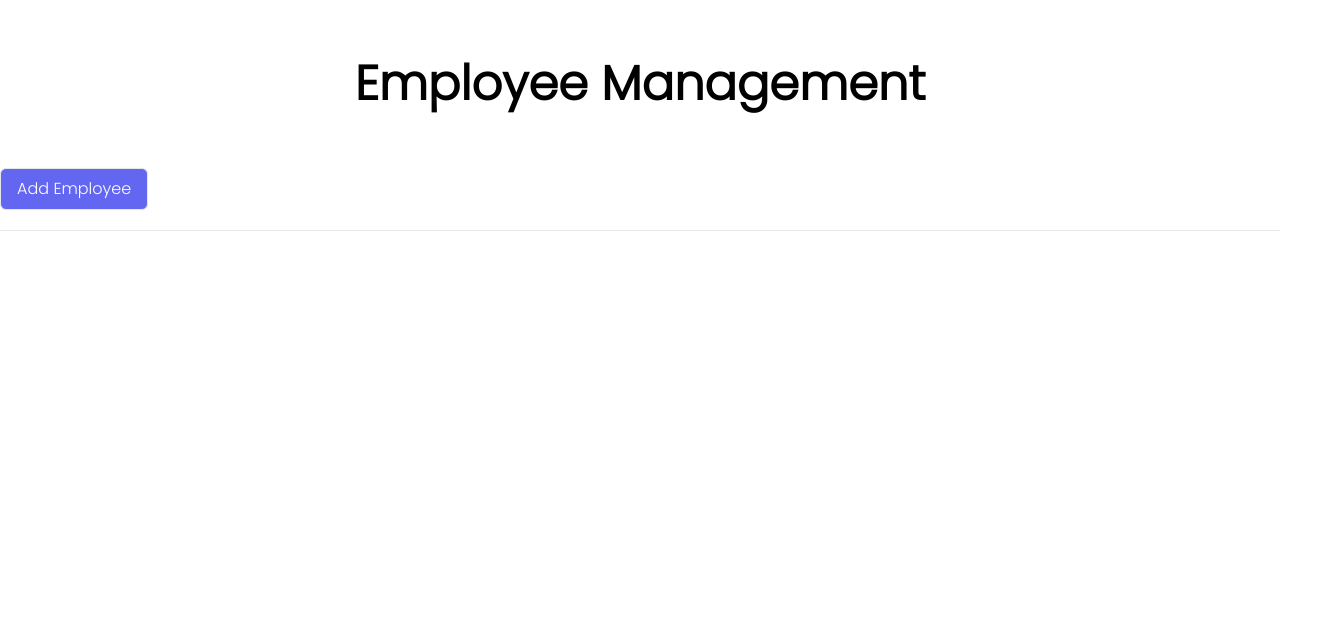
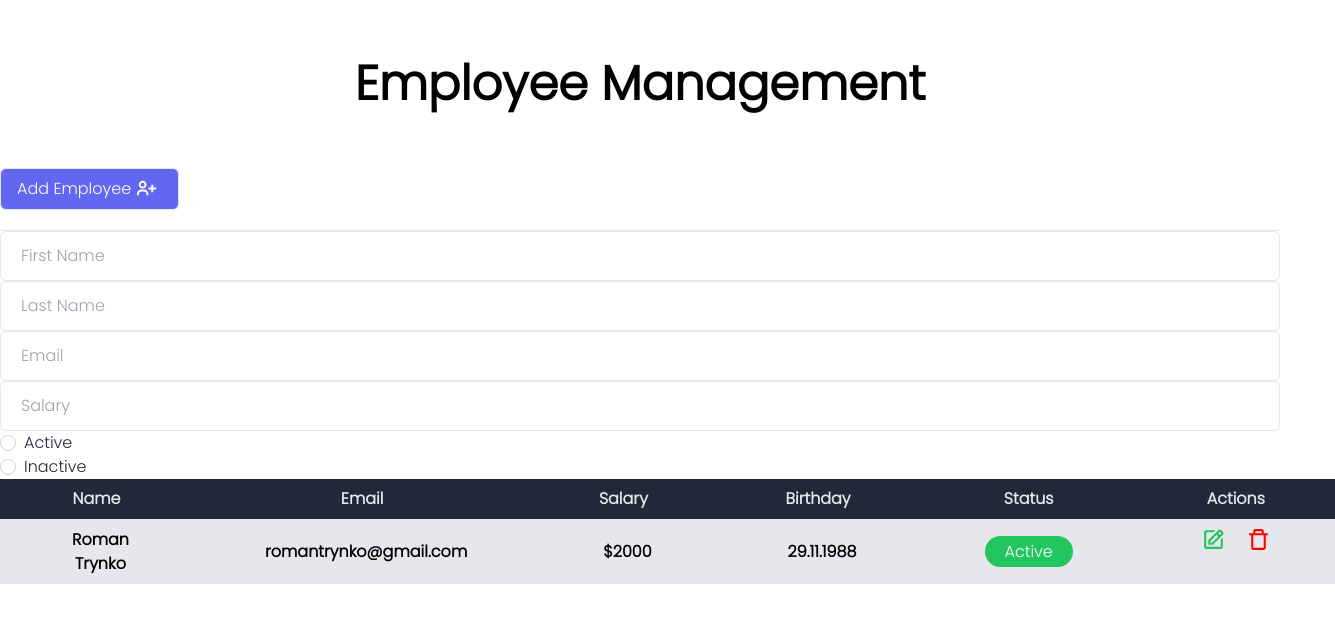
Before and after one commit to romantrynko/next-crud-learning, a Next.js app: page / in a window 1280 px wide. Shown: the top 622 px of the page, 1335 px wide, since content can reach past the window. Built offline with nearby package versions, Linux system fonts and the light colour scheme.

Commit message:
added user form

```diff
--- /dev/null
+++ b/components/form.js
@@ -0,0 +1,64 @@
+export const From = () => {
+  return (
+    <form>
+      <div className="input-type">
+        <input
+          type="text"
+          name="firstname"
+          placeholder="First Name"
+          className="border w-full px-5 py-3 focus:outline-none rounded-md"
+        />
+      </div>
+      <div className="input-type">
+        <input
+          type="text"
+          name="lastname"
+          placeholder="Last Name"
+          className="border w-full px-5 py-3 focus:outline-none rounded-md"
+        />
+      </div>
+      <div className="input-type">
+        <input
+          type="text"
+          name="email"
+          placeholder="Email"
+          className="border w-full px-5 py-3 focus:outline-none rounded-md"
+        />
+      </div>
+      <div className="input-type">
+        <input
+          type="text"
+          name="salary"
+          placeholder="Salary"
+          className="border w-full px-5 py-3 focus:outline-none rounded-md"
+        />
+      </div>
+      <div className="input-type">
+        <div className="form-check">
+          <input
+            type="radio"
+            name="status"
+            value="Active"
+            id="radioDefault1"
+            className="form-check-input appearance-none rounded-full h-4 w-4 border border-gray-300 bg-white checked:bg-green-500 checked:border-gray-500 focus:outline-none transition duration-200 mt-1 align-top bg-no-repeat bg-center bg-contain float-left mr-2 cursor-pointer"
+          />
+          <label htmlFor="radioDefault1" className="inline-block text-gray-800">
+            Active
+          </label>
+        </div>
+        <div className="form-check">
+          <input
+            type="radio"
+            name="status"
+            value="Inactive"
+            id="radioDefault2"
+            className="form-check-input appearance-none rounded-full h-4 w-4 border border-gray-300 bg-white checked:bg-red-500 checked:border-gray-500 focus:outline-none transition duration-200 mt-1 align-top bg-no-repeat bg-center bg-contain float-left mr-2 cursor-pointer"
+          />
+          <label htmlFor="radioDefault2" className="inline-block text-gray-800">
+            Inactive
+          </label>
+        </div>
+      </div>
+    </form>
+  );
+};
--- /dev/null
+++ b/components/table.js
@@ -0,0 +1,64 @@
+import { BiEdit, BiTrashAlt } from 'react-icons/bi';
+
+export const Table = () => {
+  return (
+    <table className="min-w-full table-auto">
+      <thead>
+        <tr className="bg-gray-800">
+          <th className="px-16 py-2">
+            <span className="text-gray-200">Name</span>
+          </th>
+          <th className="px-16 py-2">
+            <span className="text-gray-200">Email</span>
+          </th>
+          <th className="px-16 py-2">
+            <span className="text-gray-200">Salary</span>
+          </th>
+          <th className="px-16 py-2">
+            <span className="text-gray-200">Birthday</span>
+          </th>
+          <th className="px-16 py-2">
+            <span className="text-gray-200">Status</span>
+          </th>
+          <th className="px-16 py-2">
+            <span className="text-gray-200">Actions</span>
+          </th>
+        </tr>
+      </thead>
+      <tbody className="bg-gray-200">
+        <tr>
+          <td className="px-16 py-2 flex flex-row items-center">
+            <img src="#" alt="" />
+            <span className="text-center ml-2 font-semibold">Roman Trynko</span>
+          </td>
+          <td className="px-16 py-2 items-center">
+            <span className="text-center ml-2 font-semibold">
+              romantrynko@gmail.com
+            </span>
+          </td>
+          <td className="px-16 py-2 items-center">
+            <span className="text-center ml-2 font-semibold">$2000</span>
+          </td>
+          <td className="px-16 py-2 items-center">
+            <span className="text-center ml-2 font-semibold">29.11.1988</span>
+          </td>
+          <td className="px-16 py-2 items-center">
+            <button className="cursor">
+              <span className="bg-green-500 text-white px-5 py-1 rounded-full">
+                Active
+              </span>
+            </button>
+          </td>
+          <td className="px-16 py-2 flex justify-around gap-5">
+            <button className="cursor">
+              <BiEdit size={25} color="rgb(34,197,94)" />
+            </button>
+            <button className="cursor">
+              <BiTrashAlt size={25} color="red" />
+            </button>
+          </td>
+        </tr>
+      </tbody>
+    </table>
+  );
+};
--- a/package.json
+++ b/package.json
@@ -11,7 +11,8 @@
   "dependencies": {
     "next": "12.2.5",
     "react": "18.2.0",
-    "react-dom": "18.2.0"
+    "react-dom": "18.2.0",
+    "react-icons": "^4.4.0"
   },
   "devDependencies": {
     "autoprefixer": "^10.4.8",
--- a/pages/index.js
+++ b/pages/index.js
@@ -1,4 +1,7 @@
 import Head from 'next/head';
+import { BiUserPlus } from 'react-icons/bi';
+import { From } from '../components/form';
+import { Table } from '../components/table';
 
 export default function Home() {
   return (
@@ -18,8 +21,18 @@
           <div className="left flex gap-3">
             <button className="flex bg-indigo-500 text-white px-4 py-2 border rounded-md hover:bg-gray-50 hover:border-indigo-500 hover:text-gray-800">
               Add Employee
+              <span className="px-1">
+                <BiUserPlus size={23}></BiUserPlus>
+              </span>
             </button>
           </div>
+        </div>
+        <div className="container mx-auto">
+          <From />
+        </div>
+
+        <div className="container mx-auto">
+          <Table />
         </div>
       </main>
     </section>
--- a/styles/Home.module.css
+++ b/styles/Home.module.css
@@ -1,4 +1,4 @@
-/* .container {
+.container {
   padding: 0 2rem;
 }
 
@@ -126,4 +126,4 @@
   .logo img {
     filter: invert(1);
   }
-} */
+}
```
Also changed, not shown: 2 other files (tests, documents, lock files or other folders).
